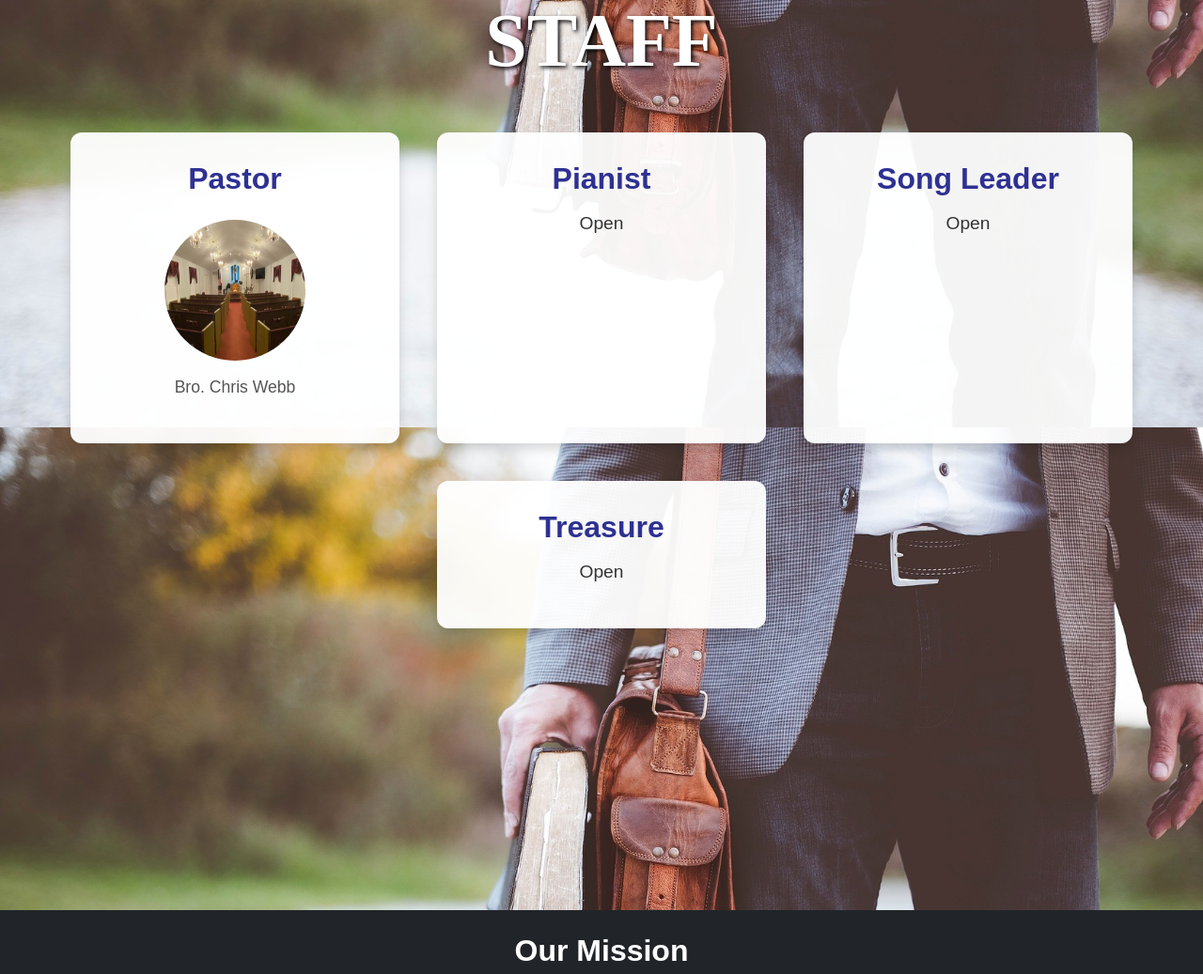
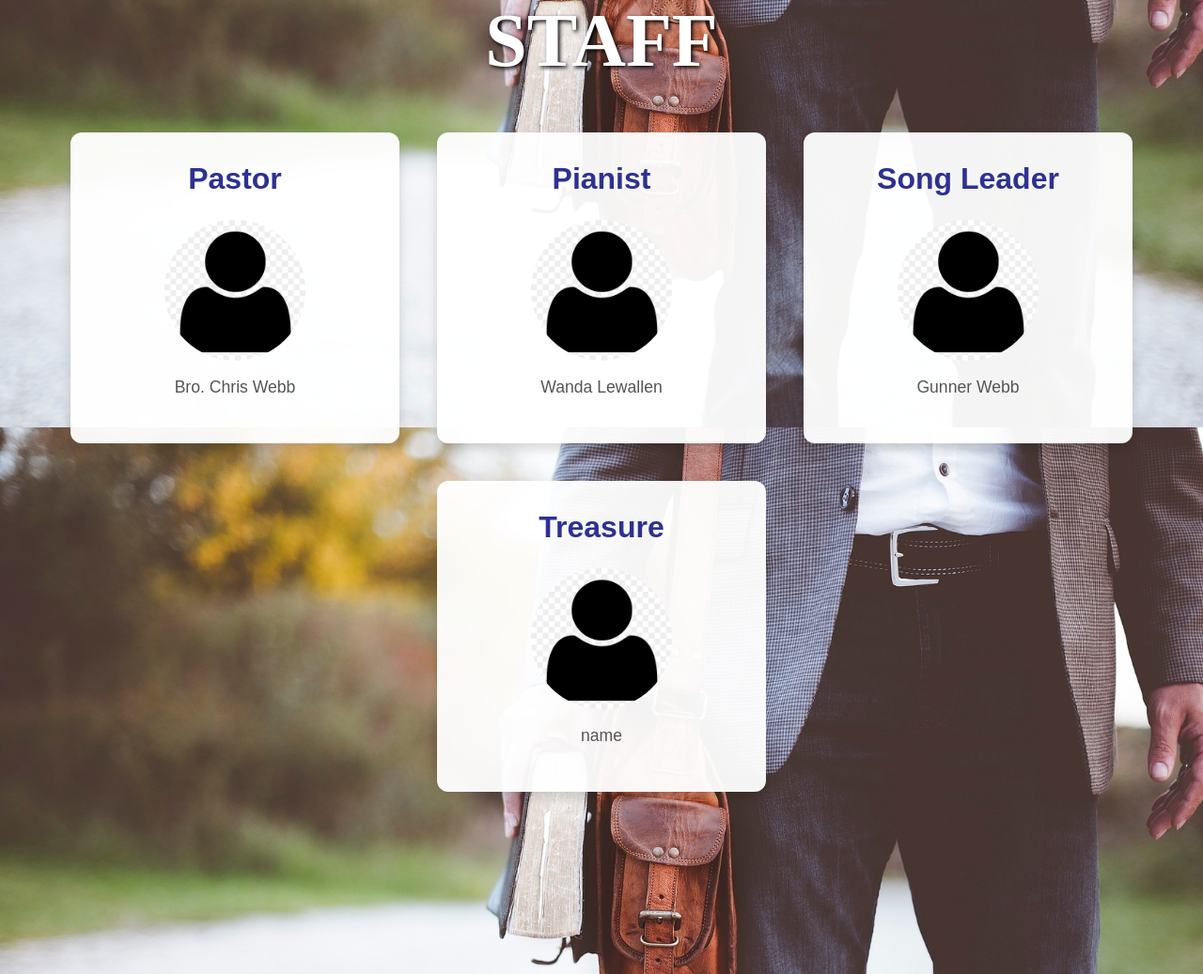
Before and after one commit to mhays24/spanish_trail-live, a Django app: page /staff/ in a window 1280 px wide. Shown: the part 345-1382 px from the top of the page at 94% size. Run offline with Django 5.2, Linux system fonts and the light colour scheme; some libraries are stand-ins or nearby versions.

Commit message:
updated staff page - turned off debuging

```diff
--- a/app/templates/staff.html
+++ b/app/templates/staff.html
@@ -10,30 +10,30 @@
         <!-- Staff Member 1 -->
         <div class="staff-card">
             <h2 class="staff-role">Pastor</h2>
-            <img src="{% static 'images/church_ministries.jpg' %}" alt="Pastor" class="staff-image">
+            <img src="{% static 'images/staff_blank_image.png' %}" alt="Pastor" class="staff-image">
             <p class="staff-description">Bro. Chris Webb</p>
             {% comment %} <p class="staff-status">Open</p> {% endcomment %}
         </div>
         <!-- Staff Member 2 -->
         <div class="staff-card">
             <h2 class="staff-role">Pianist</h2>
-            {% comment %} <img src="{% static 'images/church_edited.jpg' %}" alt="Pianist" class="staff-image"> {% endcomment %}
-            {% comment %} <p class="staff-description">name</p> {% endcomment %}
-            <p class="staff-status">Open</p>
+            <img src="{% static 'images/staff_blank_image.png' %}" alt="Pianist" class="staff-image">
+            <p class="staff-description">Wanda Lewallen</p>
+            {% comment %} <p class="staff-status">Open</p> {% endcomment %}
         </div>
         <!-- Staff Member 3 -->
         <div class="staff-card">
             <h2 class="staff-role">Song Leader</h2>
-            {% comment %} <img src="{% static 'images/church_edited.jpg' %}" alt="Song Leader" class="staff-image"> {% endcomment %}
-            {% comment %} <p class="staff-description">name</p> {% endcomment %}
-            <p class="staff-status">Open</p>
+            <img src="{% static 'images/staff_blank_image.png' %}" alt="Song Leader" class="staff-image">
+            <p class="staff-description">Gunner Webb</p>
+            {% comment %} <p class="staff-status">Open</p> {% endcomment %}
         </div>
         <!-- Staff Member 4 -->
         <div class="staff-card">
             <h2 class="staff-role">Treasure</h2>
-            {% comment %} <img src="{% static 'images/church_edited.jpg' %}" alt="Treasure" class="staff-image"> {% endcomment %}
-            {% comment %} <p class="staff-description">name</p> {% endcomment %}
-            <p class="staff-status">Open</p>
+            <img src="{% static 'images/staff_blank_image.png' %}" alt="Treasure" class="staff-image">
+            <p class="staff-description">name</p>
+            {% comment %} <p class="staff-status">Open</p> {% endcomment %}
         </div>
         <!-- Staff Member 5 -->
 
--- a/config/settings.py
+++ b/config/settings.py
@@ -24,7 +24,7 @@ BASE_DIR = Path(__file__).resolve().parent.parent
 SECRET_KEY = 'django-insecure-a-lswbxiw9@w1t^__k0_ori5^!pgq09*$dyblgof7_g+044r4q'
 
 # SECURITY WARNING: don't run with debug turned on in production!
-DEBUG = True
+DEBUG = False
 
 ALLOWED_HOSTS = ['*']
 
```
Also changed, not shown: app/static/images/staff_blank_image.png (added).
